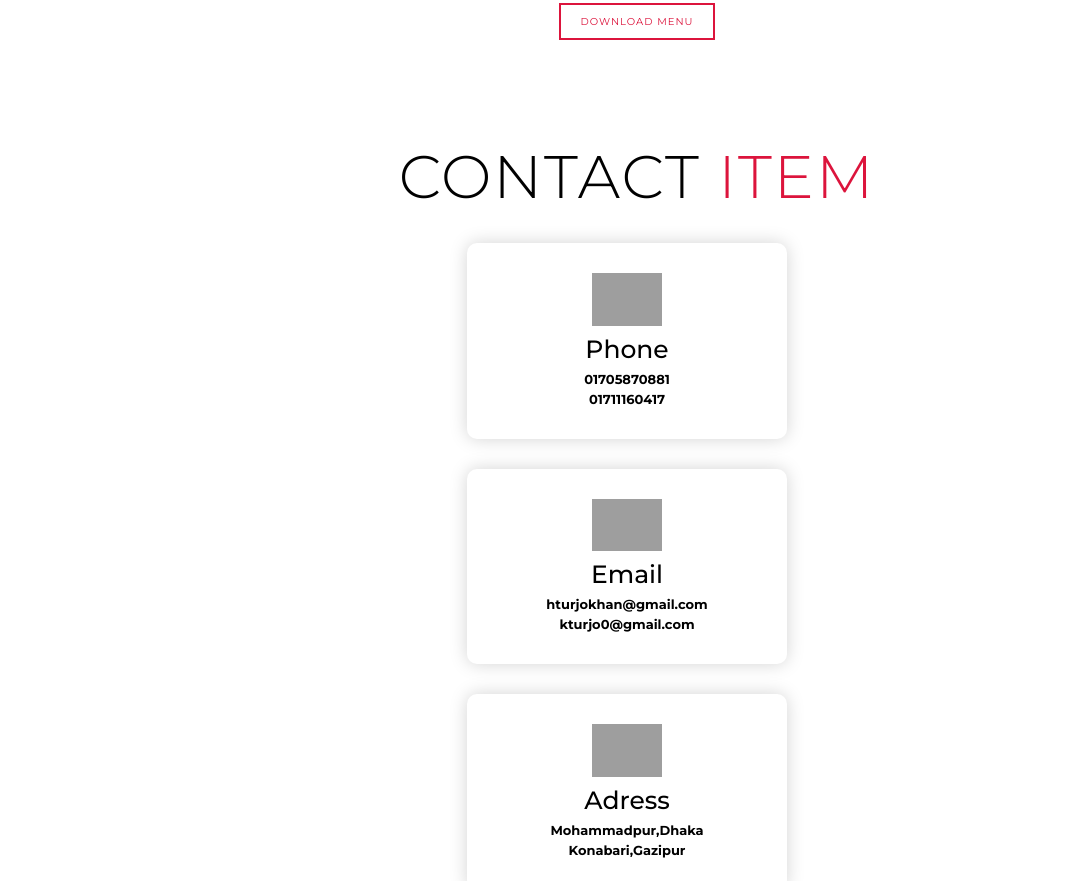
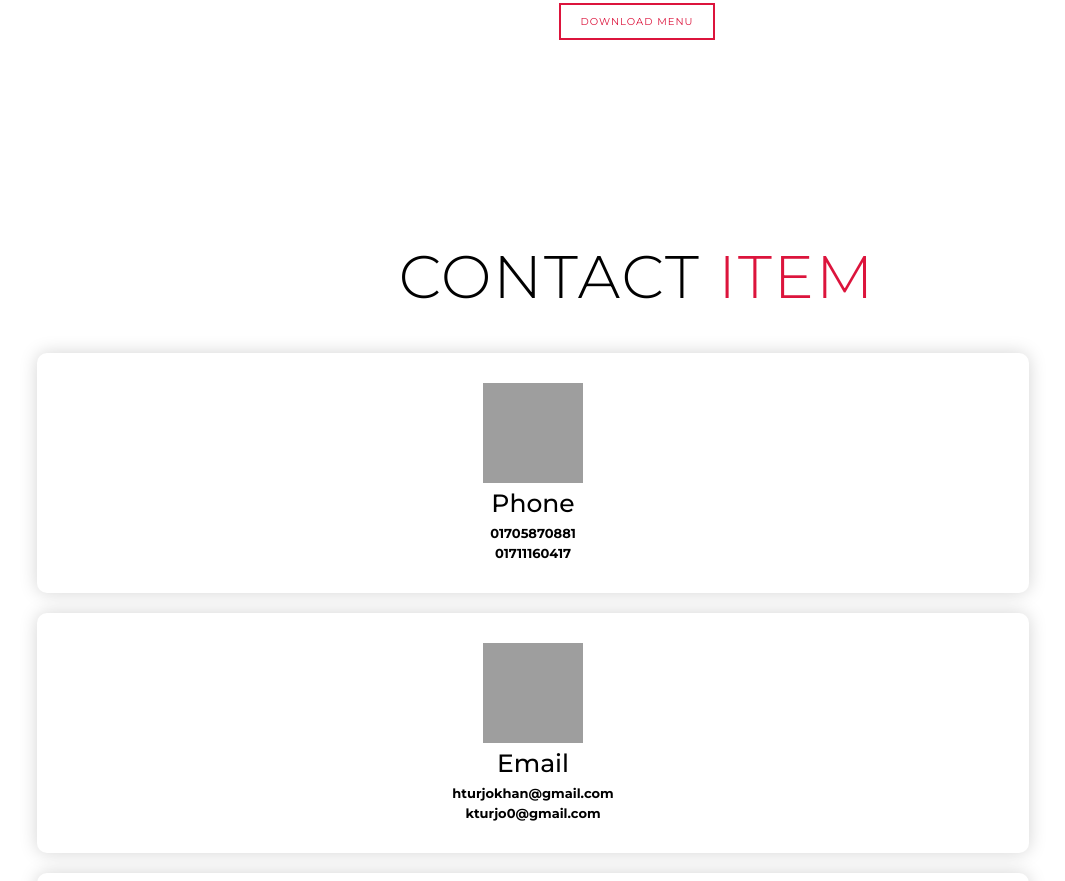
Before and after one commit to Turjo884/onePageProject, a plain HTML site: page index.html in a window 1280 px wide. Shown: the part 5535-6416 px from the top of the page, without its empty margins (3-1068 px from the left). Drawn offline with Linux system fonts and the light colour scheme; grey boxes are pictures that could not be loaded.

Commit message:
working on responsing part 6

```diff
--- a/style.css
+++ b/style.css
@@ -645,6 +645,48 @@ letter-spacing: .05rem;
 
     /*End Project Section*/
 
+
+
+    /*Start Contact Section*/
+
+    #contact .contact-container{
+        flex-direction: column;
+        padding: 100px 0;
+        align-items: center;
+        justify-content: center;
+        min-height: 20vh;
+    }
+
+    #contact .contact-items{
+        width: 100%;
+        display: inline;
+        flex-direction: row;
+        margin: 0;
+        padding: 20px;
+    }
+
+
+    #contact .contact-item{
+        margin: 20px;
+        flex-direction: row;
+    }
+
+    #contact .contact-item .icon{
+        height: 100px;
+        width: 100px;
+    }
+
+    #coantact .contact-item .icon-img{
+        object-fit: contain;
+    }
+
+    #contact .contact-item .contact-info{
+        width: 100%;
+        text-align: center;
+    }
+
+    /*End Contact Section*/
+
 }
 
 /*End Media Quary for Tablet*/
```
